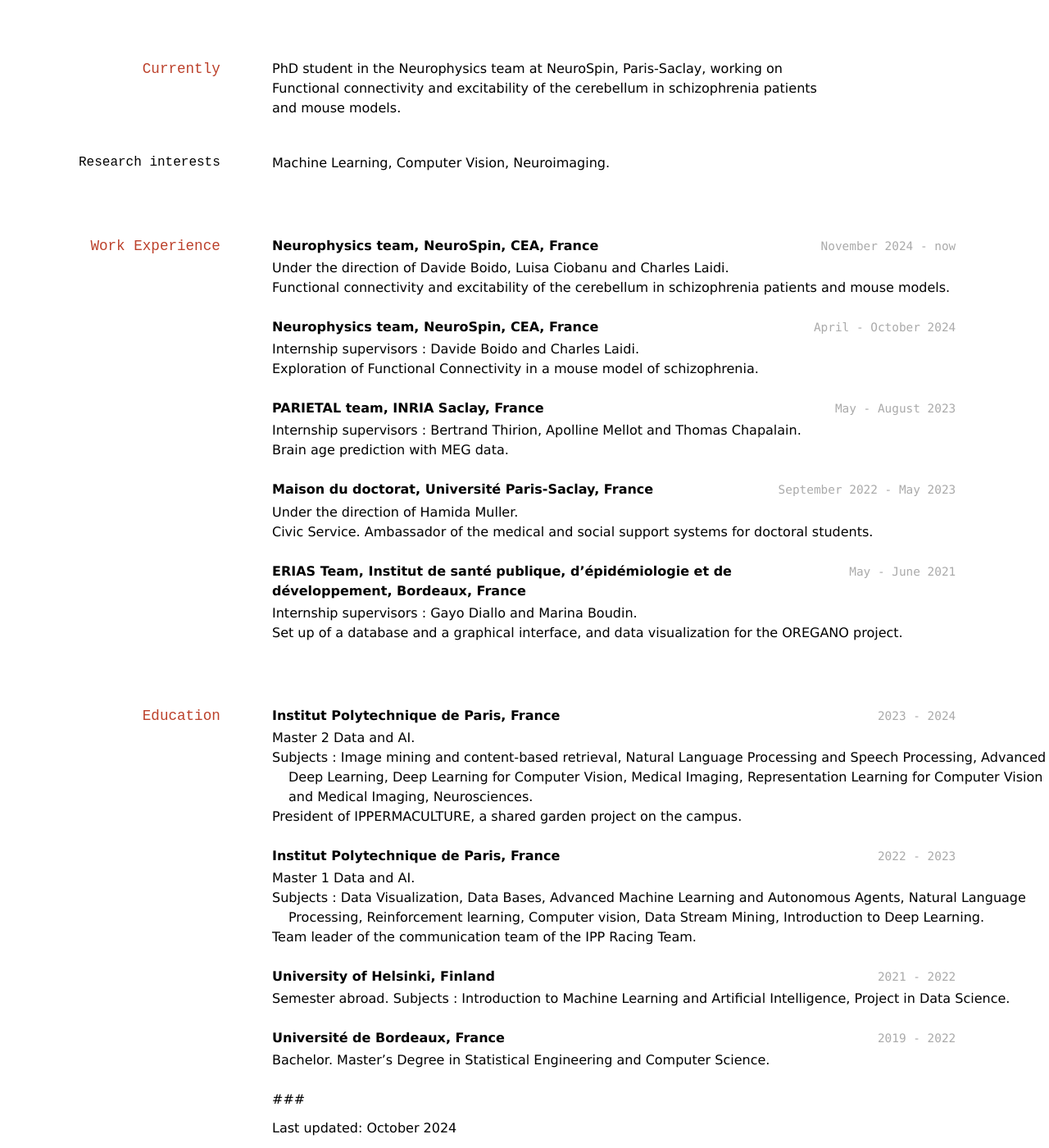
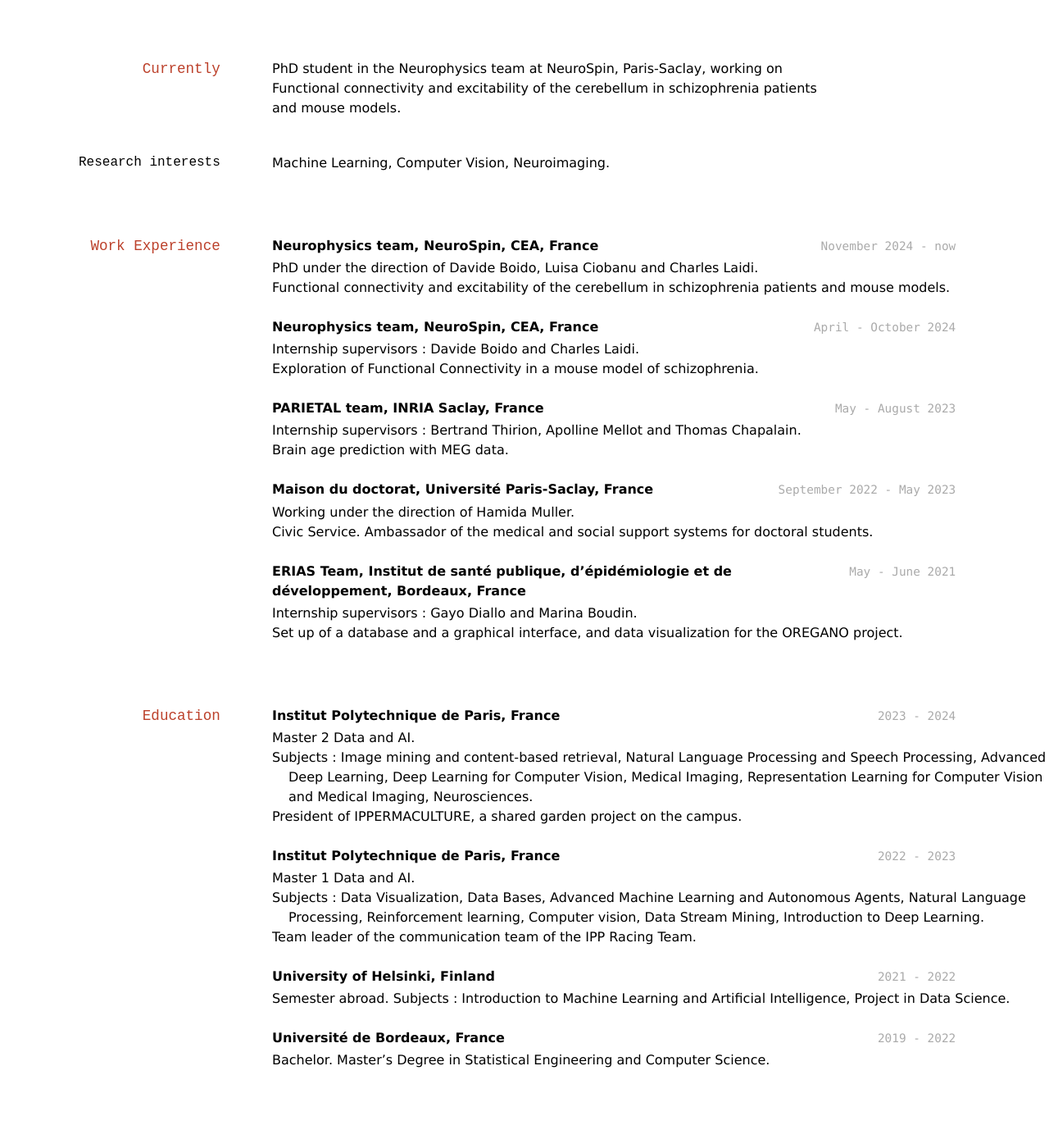
Before and after one commit to kchardon/kchardon.github.io, a Jekyll site: the page built from _pages/cv.md, in a window 1280 px wide and 1400 px high, scrolled down 133 px. Shown: the whole window at 82% size. Built offline with Jekyll 4.4.1, drawn with Linux system fonts in a browser that asks for light colours; after the commit the page ends 1462 px from its top, so only the background shows below that.

Commit message:
small corrections

```diff
--- a/_pages/cv.md
+++ b/_pages/cv.md
@@ -14,7 +14,7 @@ PhD student in Artificial Intelligence and Neurosciences
 
 <div id="webaddress">
 <a href="katiachardon@outlook.fr">katiachardon@outlook.fr</a> |
-<a href="https://kchardon.github.io/">kchardon.github.io/</a> |
+<a href="https://kchardon.github.io">kchardon.github.io/</a> |
 <a href="https://www.linkedin.com/in/katiachardon">linkedin/katiachardon</a>
 </div>
 
@@ -34,7 +34,7 @@ Machine Learning, Computer Vision, Neuroimaging.
 `November 2024 - now`
 __Neurophysics team, NeuroSpin, CEA, France__
 
-- Under the direction of Davide Boido, Luisa Ciobanu and Charles Laidi.
+- PhD under the direction of Davide Boido, Luisa Ciobanu and Charles Laidi.
 - Functional connectivity and excitability of the cerebellum in schizophrenia patients and mouse models.
 
 `April - October 2024`
@@ -52,7 +52,7 @@ __PARIETAL team, INRIA Saclay, France__
 `September 2022 - May 2023`
 __Maison du doctorat, Université Paris-Saclay, France__
 
-- Under the direction of Hamida Muller.
+- Working under the direction of Hamida Muller.
 - Civic Service. Ambassador of the medical and social support systems for doctoral students.
 
 `May - June 2021`
```
Also changed, not shown: other parts of _pages/cv.md (+3 -2 lines).
